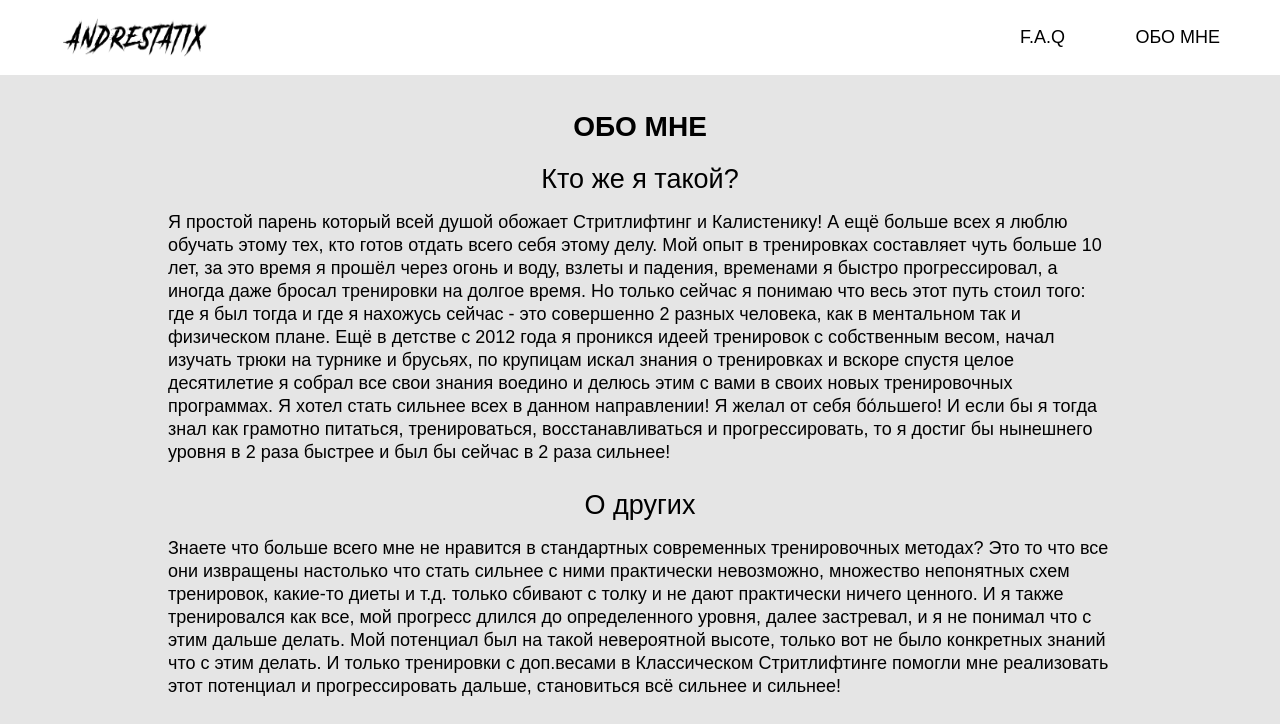
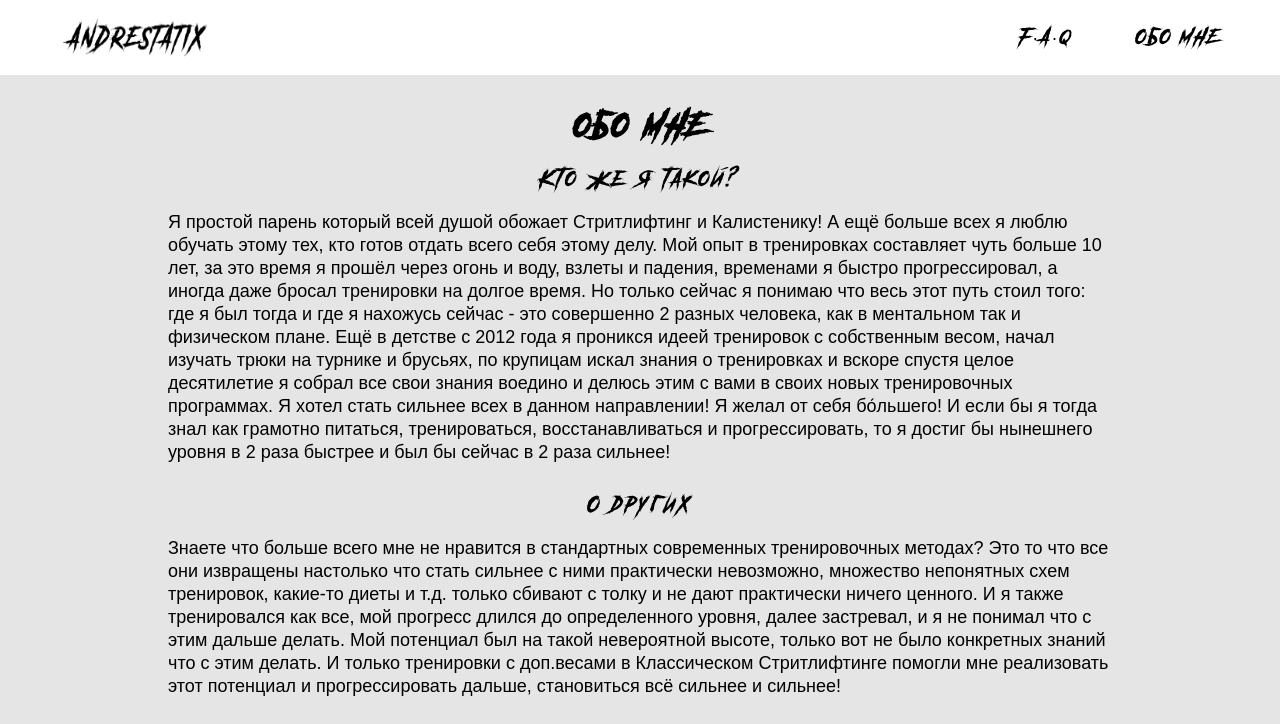
Before and after one commit to Whireless/andrestatix, a website: page source/about.html in a window 1280 px wide. Shown: the top 724 px of the page. Drawn offline with nearby package versions, Linux system fonts and the light colour scheme; files that its build step writes are made by us from their sources; a web font is replaced by a local one.

Commit message:
Новый шрифт для заголовков и подзаголовков

```diff
--- a/gulpfile.js
+++ b/gulpfile.js
@@ -69,7 +69,7 @@ exports.copyImages = copyImages;
 
 const copy = (done) => {
   gulp.src([
-    'source/fonts/*.woff2',
+    'source/fonts/*.woff',
     'source/*.ico',
   ], {
     base: 'source'
--- a/source/sass/blocks/about-me.scss
+++ b/source/sass/blocks/about-me.scss
@@ -4,13 +4,18 @@
 }
 
 .about-me__title {
-  font-size: 25px;
+  font-family: 'Another-danger', 'Arial', serif;
+  letter-spacing: 5px;
+  font-size: 26px;
   text-transform: uppercase;
   text-align: center;
   margin: 0;
 }
 
 .about-me__subtitle {
+  font-family: 'Another-danger', 'Arial', serif;
+  letter-spacing: 4px;
+  font-size: 20px;
   font-weight: 500;
   text-align: center;
   margin: 25px 0 15px 0;
--- a/source/sass/blocks/main-nav.scss
+++ b/source/sass/blocks/main-nav.scss
@@ -84,6 +84,8 @@
 }
 
 .main-nav__link {
+  font-family: 'Another-danger', 'Arial', serif;
+  letter-spacing: 3px;
   text-decoration: none;
   text-transform: uppercase;
   color: $black;
--- a/source/sass/blocks/programs.scss
+++ b/source/sass/blocks/programs.scss
@@ -3,6 +3,9 @@
 }
 
 .programs__title {
+  font-family: 'Another-danger', 'Arial', serif;
+  letter-spacing: 5px;
+  font-size: 28px;
   text-align: center;
   text-transform: uppercase;
 }
@@ -29,6 +32,9 @@
 }
 
 .programs__program-name {
+  font-family: 'Another-danger', 'Arial', serif;
+  font-size: 20px;
+  letter-spacing: 4px;
   text-transform: uppercase;
   text-align: center;
   position: relative;
--- a/source/sass/blocks/questions.scss
+++ b/source/sass/blocks/questions.scss
@@ -1,4 +1,6 @@
 .questions__title {
+  font-family: 'Another-danger', 'Arial', serif;
+  letter-spacing: 5px;
   font-size: 25px;
   line-height: 27px;
   text-align: center;
--- a/source/sass/global.scss
+++ b/source/sass/global.scss
@@ -1,9 +1,16 @@
+@font-face {
+  font-family: "Another-danger";
+  src: url("../fonts/Another-danger.woff") format("woff");
+  font-weight: 400;
+  font-display: swap;
+}
+
 html {
   scroll-behavior: smooth;
 }
 
 body {
-  font-family: 'Sofia Sans', 'Arial', sans-serif;
+  font-family: "Sofia Sans", "Arial", sans-serif;
   font-size: 16px;
   line-height: 21px;
   display: grid;
```
Also changed, not shown: source/fonts/Another-danger.woff (added).
